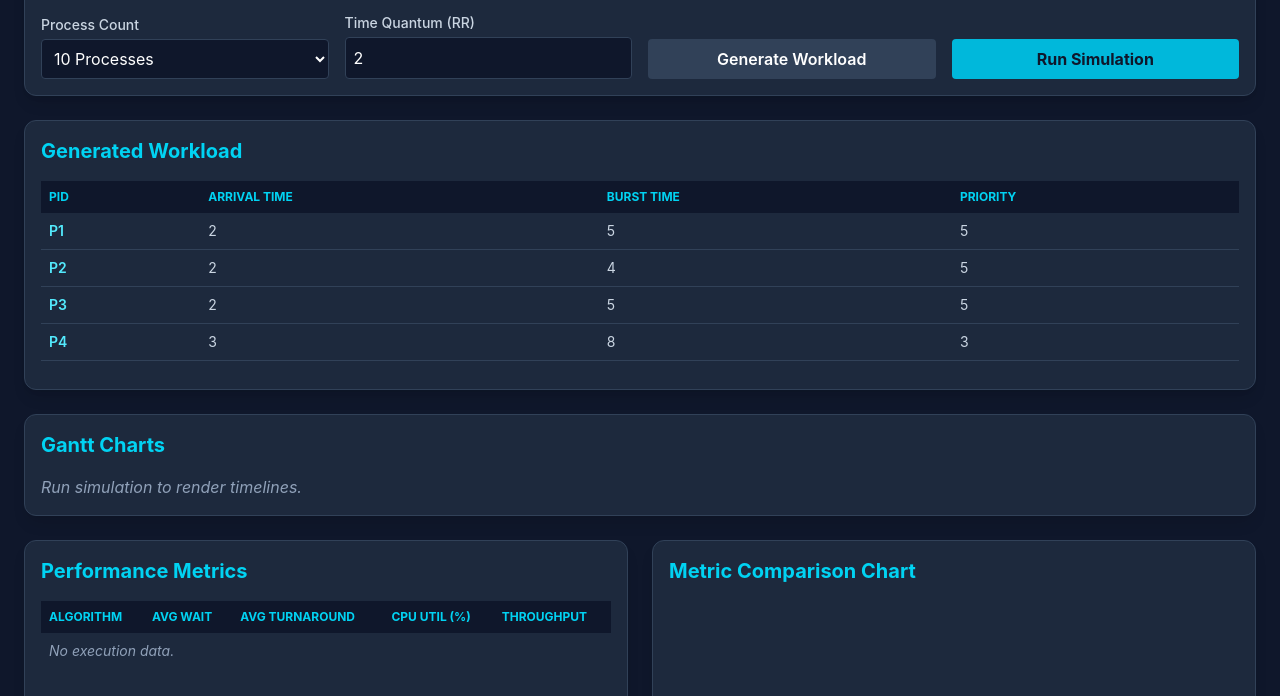
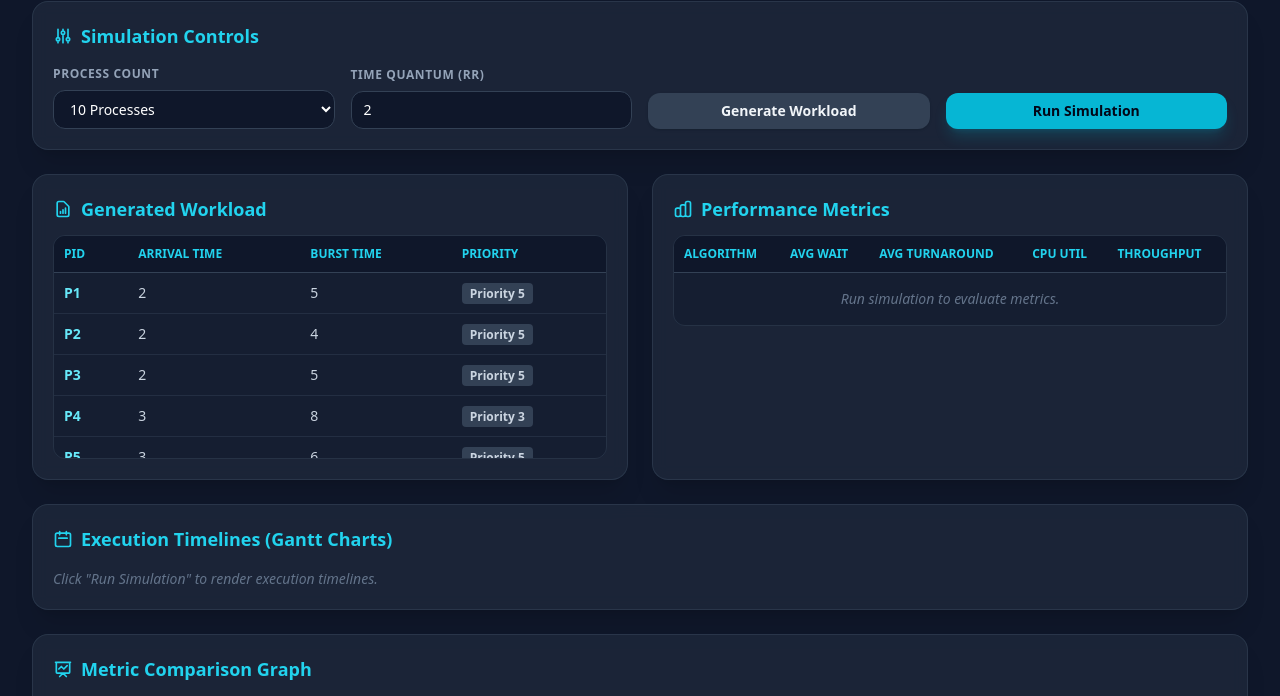
Before and after one commit to bongo87/OS_cpu_scheduling_simulator, a website: page index.html in a window 1280 px wide. Shown: the part 132-828 px from the top of the page. Drawn offline with nearby package versions, Linux system fonts and the light colour scheme; files that its build step writes are made by us from their sources.

Commit message:
feat: Styling the simulator

```diff
--- a/index.html
+++ b/index.html
@@ -1,25 +1,61 @@
 <!DOCTYPE html>
 <html lang="en">
 <head>
-  <meta charset="UTF-8">
-  <meta name="viewport" content="width=device-width, initial-scale=1.0">
-  <title>CPU Scheduling Simulator | CMPG 324</title>
-  <link href="./dist/output.css" rel="stylesheet">
+  <meta charset="UTF-8" />
+  <meta name="viewport" content="width=device-width, initial-scale=1.0" />
+  <title>CPU Scheduling Simulator</title>
+
+  <!-- 1. Include Tailwind CSS via CDN -->
+  <script src="https://cdn.tailwindcss.com"></script>
+
+  <!-- 2. Include Chart.js for performance graphs -->
   <script src="https://cdn.jsdelivr.net/npm/chart.js"></script>
+
+  <!-- Tailwind Configuration (Custom colors/theme matching the dashboard style) -->
+  <script>
+    tailwind.config = {
+      darkMode: 'class',
+      theme: {
+        extend: {
+          colors: {
+            brand: {
+              dark: '#0f172a',
+              card: '#1e293b',
+              accent: '#06b6d4'
+            }
+          }
+        }
+      }
+    }
+  </script>
 </head>
-<body class="bg-slate-900 text-white min-h-screen p-6">
-  <div class="max-w-7xl mx-auto">
-    <h1 class="text-3xl font-bold mb-6 text-cyan-400">CPU Scheduling Simulator</h1>
+<body class="bg-slate-900 text-slate-100 min-h-screen font-sans antialiased p-4 sm:p-6 lg:p-8">
 
-    <!-- UI Container for Controls, Tables, Gantt Chart, and Metric Graphs -->
-    <div id="app"></div>
+  <div class="max-w-7xl mx-auto space-y-6">
+    <!-- Header -->
+    <header class="flex items-center justify-between border-b border-slate-800 pb-4">
+      <div>
+        <h1 class="text-3xl font-extrabold text-white tracking-tight">
+          CPU Scheduling <span class="text-cyan-400">Simulator</span>
+        </h1>
+        <p class="text-sm text-slate-400 mt-1">
+          Simulate, evaluate, and compare Preemptive FCFS, SRTF, and Round Robin scheduling algorithms.
+        </p>
+      </div>
+      <span class="inline-flex items-center gap-1.5 px-3 py-1 rounded-full text-xs font-medium bg-cyan-500/10 text-cyan-400 border border-cyan-500/20">
+        <span class="w-2 h-2 rounded-full bg-cyan-400 animate-pulse"></span> Ready
+      </span>
+    </header>
+
+    <!-- App Container dynamically injected by simulator.js -->
+    <main id="app" class="space-y-6"></main>
   </div>
 
-  <!-- JavaScript Modules -->
-  <script src="./src/js/algorithms/fcfs.js"></script>
-  <script src="./src/js/algorithms/srtf.js"></script>
-  <script src="./src/js/algorithms/roundRobin.js"></script>
-  <script src="./src/js/charts.js"></script>
-  <script src="./src/js/simulator.js"></script>
+  <!-- Include Algorithm JavaScript Files -->
+  <script src="src/js/algorithms/fcfs.js"></script>
+  <script src="src/js/algorithms/srtf.js"></script>
+  <script src="src/js/algorithms/roundRobin.js"></script>
+  <script src="src/js/charts.js"></script>
+  <script src="src/js/simulator.js"></script>
 </body>
 </html>
--- a/src/js/simulator.js
+++ b/src/js/simulator.js
@@ -3,7 +3,6 @@
  */
 let currentWorkload = [];
 
-// Color palette for processes in Gantt Charts
 const COLOR_PALETTE = [
   "#38bdf8", "#f43f5e", "#34d399", "#fbbf24", "#a78bfa",
   "#f472b6", "#4ade80", "#fb923c", "#818cf8", "#2dd4bf"
@@ -17,13 +16,16 @@ document.addEventListener("DOMContentLoaded", () => {
 function renderAppLayout() {
   const app = document.getElementById("app");
   app.innerHTML = `
-    <!-- Control Panel -->
-    <div class="bg-slate-800 p-4 rounded-xl mb-6 shadow-lg border border-slate-700">
-      <h2 class="text-xl font-bold text-cyan-400 mb-4">Simulation Controls</h2>
-      <div class="grid grid-cols-1 md:grid-cols-4 gap-4 items-end">
+    <!-- Controls Section -->
+    <div class="bg-slate-800/80 backdrop-blur p-5 rounded-2xl border border-slate-700/60 shadow-xl">
+      <h2 class="text-lg font-semibold text-cyan-400 mb-4 flex items-center gap-2">
+        <svg class="w-5 h-5" fill="none" stroke="currentColor" viewBox="0 0 24 24"><path stroke-linecap="round" stroke-linejoin="round" stroke-width="2" d="M12 6V4m0 2a2 2 0 100 4m0-4a2 2 0 110 4m-6 8a2 2 0 100-4m0 4a2 2 0 110-4m0 4v2m0-6V4m6 6v10m6-2a2 2 0 100-4m0 4a2 2 0 110-4m0 4v2m0-6V4"></path></svg>
+        Simulation Controls
+      </h2>
+      <div class="grid grid-cols-1 sm:grid-cols-2 lg:grid-cols-4 gap-4 items-end">
         <div>
-          <label class="block text-sm font-medium text-slate-300 mb-1">Process Count</label>
-          <select id="processCount" class="w-full bg-slate-900 border border-slate-700 rounded p-2 text-white">
+          <label class="block text-xs font-semibold text-slate-400 uppercase tracking-wider mb-2">Process Count</label>
+          <select id="processCount" class="w-full bg-slate-900 border border-slate-700 rounded-xl px-3 py-2 text-sm text-white focus:ring-2 focus:ring-cyan-500 focus:outline-none">
             <option value="10">10 Processes</option>
             <option value="20">20 Processes</option>
             <option value="30">30 Processes</option>
@@ -32,75 +34,89 @@ function renderAppLayout() {
           </select>
         </div>
         <div>
-          <label class="block text-sm font-medium text-slate-300 mb-1">Time Quantum (RR)</label>
-          <input type="number" id="timeQuantum" value="2" min="1" max="10" class="w-full bg-slate-900 border border-slate-700 rounded p-2 text-white">
+          <label class="block text-xs font-semibold text-slate-400 uppercase tracking-wider mb-2">Time Quantum (RR)</label>
+          <input type="number" id="timeQuantum" value="2" min="1" max="10" class="w-full bg-slate-900 border border-slate-700 rounded-xl px-3 py-2 text-sm text-white focus:ring-2 focus:ring-cyan-500 focus:outline-none">
         </div>
         <div>
-          <button id="btnGenerate" class="w-full bg-slate-700 hover:bg-slate-600 text-white font-semibold py-2 px-4 rounded transition">
+          <button id="btnGenerate" class="w-full bg-slate-700 hover:bg-slate-600 active:bg-slate-800 text-slate-100 font-semibold py-2 px-4 rounded-xl text-sm transition shadow">
             Generate Workload
           </button>
         </div>
         <div>
-          <button id="btnRun" class="w-full bg-cyan-500 hover:bg-cyan-400 text-slate-900 font-bold py-2 px-4 rounded transition">
+          <button id="btnRun" class="w-full bg-cyan-500 hover:bg-cyan-400 active:bg-cyan-600 text-slate-950 font-bold py-2 px-4 rounded-xl text-sm transition shadow-lg shadow-cyan-500/20">
             Run Simulation
           </button>
         </div>
       </div>
     </div>
 
-    <!-- Process Table -->
-    <div class="bg-slate-800 p-4 rounded-xl mb-6 shadow-lg border border-slate-700">
-      <h2 class="text-xl font-bold text-cyan-400 mb-4">Generated Workload</h2>
-      <div class="overflow-x-auto max-h-48 overflow-y-auto">
+    <!-- Workload & Metrics Row -->
+    <div class="grid grid-cols-1 lg:grid-cols-2 gap-6">
+      <!-- Workload Table -->
+      <div class="bg-slate-800/80 backdrop-blur p-5 rounded-2xl border border-slate-700/60 shadow-xl flex flex-col">
+        <h2 class="text-lg font-semibold text-cyan-400 mb-3 flex items-center gap-2">
+          <svg class="w-5 h-5" fill="none" stroke="currentColor" viewBox="0 0 24 24"><path stroke-linecap="round" stroke-linejoin="round" stroke-width="2" d="M9 17v-2m3 2v-4m3 4v-6m2 10H7a2 2 0 01-2-2V5a2 2 0 012-2h5.586a1 1 0 01.707.293l5.414 5.414a1 1 0 01.293.707V19a2 2 0 01-2 2z"></path></svg>
+          Generated Workload
+        </h2>
+        <div class="overflow-x-auto overflow-y-auto max-h-56 rounded-xl border border-slate-700/50">
           <table class="w-full text-left text-sm text-slate-300">
-          <thead class="bg-slate-900 text-cyan-400 uppercase text-xs sticky top-0">
+            <thead class="bg-slate-900 text-cyan-400 uppercase text-xs sticky top-0 font-bold border-b border-slate-700">
               <tr>
-              <th class="p-2">PID</th>
-              <th class="p-2">Arrival Time</th>
-              <th class="p-2">Burst Time</th>
-              <th class="p-2">Priority</th>
+                <th class="p-2.5">PID</th>
+                <th class="p-2.5">Arrival Time</th>
+                <th class="p-2.5">Burst Time</th>
+                <th class="p-2.5">Priority</th>
               </tr>
             </thead>
-          <tbody id="workloadTableBody"></tbody>
+            <tbody id="workloadTableBody" class="divide-y divide-slate-700/50 bg-slate-900/40"></tbody>
           </table>
         </div>
       </div>
 
-    <!-- Gantt Chart Output -->
-    <div class="bg-slate-800 p-4 rounded-xl mb-6 shadow-lg border border-slate-700">
-      <h2 class="text-xl font-bold text-cyan-400 mb-4">Gantt Charts</h2>
-      <div id="ganttContainer" class="space-y-4">
-        <p class="text-slate-400 italic">Run simulation to render timelines.</p>
-      </div>
-    </div>
-
-    <!-- Results & Comparison -->
-    <div class="grid grid-cols-1 lg:grid-cols-2 gap-6">
-      <div class="bg-slate-800 p-4 rounded-xl shadow-lg border border-slate-700">
-        <h2 class="text-xl font-bold text-cyan-400 mb-4">Performance Metrics</h2>
-        <div class="overflow-x-auto">
+      <!-- Performance Metrics Table -->
+      <div class="bg-slate-800/80 backdrop-blur p-5 rounded-2xl border border-slate-700/60 shadow-xl flex flex-col">
+        <h2 class="text-lg font-semibold text-cyan-400 mb-3 flex items-center gap-2">
+          <svg class="w-5 h-5" fill="none" stroke="currentColor" viewBox="0 0 24 24"><path stroke-linecap="round" stroke-linejoin="round" stroke-width="2" d="M9 19v-6a2 2 0 00-2-2H5a2 2 0 00-2 2v6a2 2 0 002 2h2a2 2 0 002-2zm0 0V9a2 2 0 012-2h2a2 2 0 012 2v10m-6 0a2 2 0 002 2h2a2 2 0 002-2m0 0V5a2 2 0 012-2h2a2 2 0 012 2v14a2 2 0 01-2 2h-2a2 2 0 01-2-2z"></path></svg>
+          Performance Metrics
+        </h2>
+        <div class="overflow-x-auto rounded-xl border border-slate-700/50">
           <table class="w-full text-left text-sm text-slate-300">
-            <thead class="bg-slate-900 text-cyan-400 uppercase text-xs">
+            <thead class="bg-slate-900 text-cyan-400 uppercase text-xs font-bold border-b border-slate-700">
               <tr>
-                <th class="p-2">Algorithm</th>
-                <th class="p-2">Avg Wait</th>
-                <th class="p-2">Avg Turnaround</th>
-                <th class="p-2">CPU Util (%)</th>
-                <th class="p-2">Throughput</th>
+                <th class="p-2.5">Algorithm</th>
+                <th class="p-2.5">Avg Wait</th>
+                <th class="p-2.5">Avg Turnaround</th>
+                <th class="p-2.5">CPU Util</th>
+                <th class="p-2.5">Throughput</th>
               </tr>
             </thead>
-            <tbody id="metricsTableBody">
-              <tr><td colspan="5" class="p-2 text-slate-400 italic">No execution data.</td></tr>
+            <tbody id="metricsTableBody" class="divide-y divide-slate-700/50 bg-slate-900/40">
+              <tr><td colspan="5" class="p-4 text-center text-slate-500 italic">Run simulation to evaluate metrics.</td></tr>
             </tbody>
           </table>
         </div>
       </div>
+    </div>
 
-      <div class="bg-slate-800 p-4 rounded-xl shadow-lg border border-slate-700">
-        <h2 class="text-xl font-bold text-cyan-400 mb-4">Metric Comparison Chart</h2>
-        <div class="h-64">
+    <!-- Gantt Chart Timeline View -->
+    <div class="bg-slate-800/80 backdrop-blur p-5 rounded-2xl border border-slate-700/60 shadow-xl">
+      <h2 class="text-lg font-semibold text-cyan-400 mb-4 flex items-center gap-2">
+        <svg class="w-5 h-5" fill="none" stroke="currentColor" viewBox="0 0 24 24"><path stroke-linecap="round" stroke-linejoin="round" stroke-width="2" d="M8 7V3m8 4V3m-9 8h10M5 21h14a2 2 0 002-2V7a2 2 0 00-2-2H5a2 2 0 00-2 2v12a2 2 0 002 2z"></path></svg>
+        Execution Timelines (Gantt Charts)
+      </h2>
+      <div id="ganttContainer" class="space-y-4">
+        <p class="text-slate-500 italic text-sm">Click "Run Simulation" to render execution timelines.</p>
+      </div>
+    </div>
+
+    <!-- Chart Visualization -->
+    <div class="bg-slate-800/80 backdrop-blur p-5 rounded-2xl border border-slate-700/60 shadow-xl">
+      <h2 class="text-lg font-semibold text-cyan-400 mb-4 flex items-center gap-2">
+        <svg class="w-5 h-5" fill="none" stroke="currentColor" viewBox="0 0 24 24"><path stroke-linecap="round" stroke-linejoin="round" stroke-width="2" d="M7 12l3-3 3 3 4-4M8 21l4-4 4 4M3 4h18M4 4h16v12a1 1 0 01-1 1H5a1 1 0 01-1-1V4z"></path></svg>
+        Metric Comparison Graph
+      </h2>
+      <div class="h-72 w-full">
         <canvas id="comparisonChart"></canvas>
-        </div>
       </div>
     </div>
   `;
@@ -109,19 +125,14 @@ function renderAppLayout() {
   document.getElementById("btnRun").addEventListener("click", runSimulation);
 }
 
-/**
- * Generate process workload with Arrival Time starting from t = 1
- */
 function generateNewWorkload() {
   const count = parseInt(document.getElementById("processCount").value, 10);
   currentWorkload = [];
-
-  let currentArrival = 1; // Time starts at 1
+  let currentArrival = 1;
 
   for (let i = 1; i <= count; i++) {
-    // Arrival times increment sequentially starting from 1
-    currentArrival += Math.floor(Math.random() * 3); // step of 0, 1, or 2
-    const burstTime = Math.floor(Math.random() * 10) + 1; // Burst time 1..10
+    currentArrival += Math.floor(Math.random() * 3);
+    const burstTime = Math.floor(Math.random() * 10) + 1;
     const priority = Math.floor(Math.random() * 5) + 1;
 
     currentWorkload.push({
@@ -140,11 +151,15 @@ function renderWorkloadTable() {
   tbody.innerHTML = currentWorkload
     .map(
       (p) => `
-    <tr class="border-b border-slate-700 hover:bg-slate-700/50">
-      <td class="p-2 font-semibold text-cyan-300">${p.id}</td>
-      <td class="p-2">${p.arrivalTime}</td>
-      <td class="p-2">${p.burstTime}</td>
-      <td class="p-2">${p.priority}</td>
+    <tr class="hover:bg-slate-800/60 transition-colors">
+      <td class="p-2.5 font-bold text-cyan-300">${p.id}</td>
+      <td class="p-2.5">${p.arrivalTime}</td>
+      <td class="p-2.5">${p.burstTime}</td>
+      <td class="p-2.5">
+        <span class="px-2 py-0.5 rounded text-xs font-semibold ${
+          p.priority === 1 ? 'bg-red-500/20 text-red-300 border border-red-500/30' : 'bg-slate-700 text-slate-300'
+        }">Priority ${p.priority}</span>
+      </td>
     </tr>
   `
     )
@@ -173,17 +188,21 @@ function renderGanttCharts(results) {
 
   results.forEach((res) => {
     const card = document.createElement("div");
-    card.className = "bg-slate-900 p-3 rounded-lg border border-slate-700";
+    card.className = "bg-slate-900/90 p-4 rounded-xl border border-slate-700/80 shadow-inner";
 
-    let chartHtml = `<h3 class="text-md font-bold text-slate-200 mb-2">${res.algorithm}</h3>`;
-    chartHtml += `<div class="flex overflow-x-auto pb-2 border-b border-slate-800">`;
+    let chartHtml = `<h3 class="text-sm font-bold text-slate-200 mb-3 flex items-center justify-between">
+      <span>${res.algorithm}</span>
+      <span class="text-xs font-normal text-slate-400">Total Time: ${res.totalSimulationTime} units</span>
+    </h3>`;
+
+    chartHtml += `<div class="flex overflow-x-auto pb-2 gap-1 border-b border-slate-800/80 scrollbar-thin">`;
 
     res.ganttChart.forEach((block) => {
       const duration = block.endTime - block.startTime;
-      const minWidth = Math.max(duration * 28, 40);
+      const minWidth = Math.max(duration * 32, 44);
       const isIdle = block.processId === "IDLE";
 
-      let color = "#475569";
+      let color = "#334155";
       if (!isIdle) {
         const pIndex = parseInt(block.processId.replace("P", ""), 10) || 0;
         color = COLOR_PALETTE[pIndex % COLOR_PALETTE.length];
@@ -191,9 +210,9 @@ function renderGanttCharts(results) {
 
       chartHtml += `
         <div style="min-width: ${minWidth}px; background-color: ${color};"
-             class="h-12 flex flex-col justify-between p-1 rounded text-slate-950 font-bold text-xs m-0.5 shadow">
+             class="h-12 flex flex-col justify-between p-1.5 rounded-lg text-slate-950 font-black text-xs shadow-md transition-transform hover:scale-105">
           <span>${block.processId}</span>
-          <div class="flex justify-between text-[10px] opacity-80">
+          <div class="flex justify-between text-[10px] opacity-90 font-mono">
             <span>${block.startTime}</span>
             <span>${block.endTime}</span>
           </div>
@@ -212,12 +231,12 @@ function renderMetricsTable(results) {
   tbody.innerHTML = results
     .map(
       (m) => `
-    <tr class="border-b border-slate-700 hover:bg-slate-700/50">
-      <td class="p-2 font-semibold text-cyan-300">${m.algorithm}</td>
-      <td class="p-2">${m.avgWaitingTime.toFixed(2)}</td>
-      <td class="p-2">${m.avgTurnaroundTime.toFixed(2)}</td>
-      <td class="p-2">${m.cpuUtilization.toFixed(1)}%</td>
-      <td class="p-2">${m.throughput.toFixed(3)}</td>
+    <tr class="hover:bg-slate-800/60 transition-colors">
+      <td class="p-2.5 font-bold text-cyan-300">${m.algorithm}</td>
+      <td class="p-2.5">${m.avgWaitingTime.toFixed(2)}</td>
+      <td class="p-2.5">${m.avgTurnaroundTime.toFixed(2)}</td>
+      <td class="p-2.5">${m.cpuUtilization.toFixed(1)}%</td>
+      <td class="p-2.5">${m.throughput.toFixed(3)}</td>
     </tr>
   `
     )
```
Lines whose indentation alone changed are shown as unchanged.
